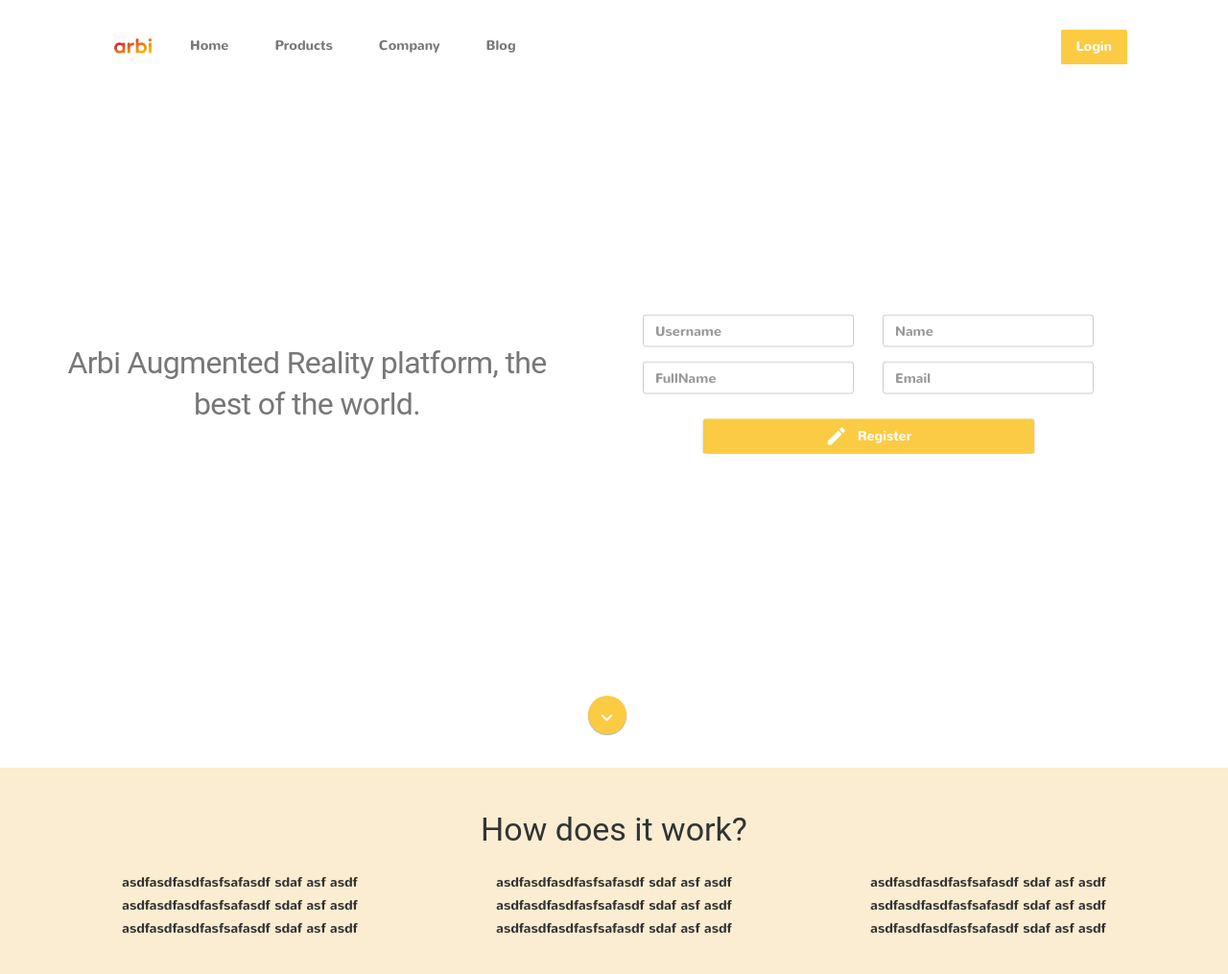
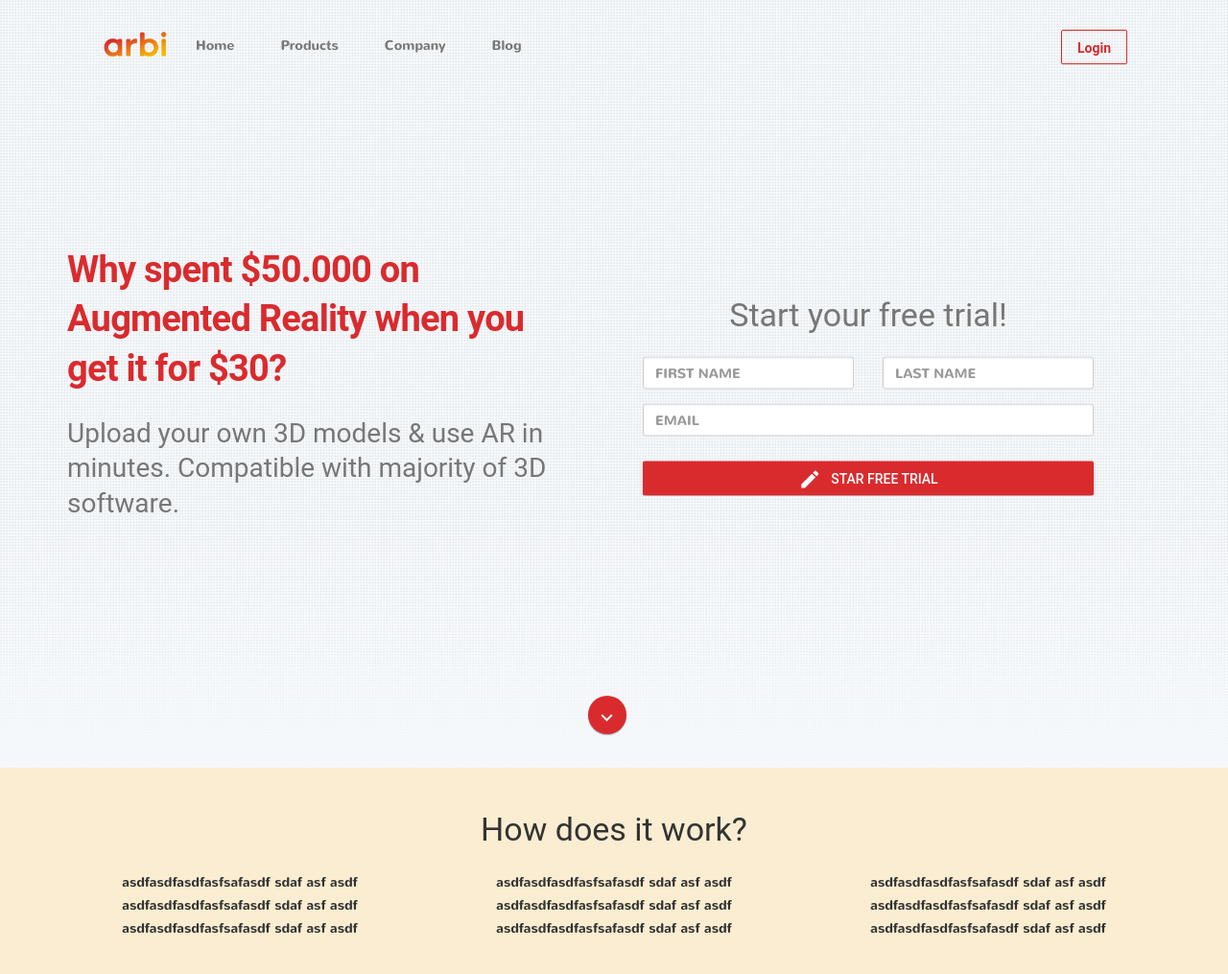
Before and after one commit to fandy/arbio, a PHP site: page / in a window 1280 px wide. Shown: the top 1015 px of the page at 96% size. Run offline with PHP 8.4, Linux system fonts and the light colour scheme; some web fonts are replaced.

Commit message:
correcion

```diff
--- a/home.html
+++ b/home.html
@@ -57,44 +57,44 @@
     </nav>
 
     <section id="section-home">
+      <div id="puntos"></div>
       <div class="container">
         <div class="row">
           <div class="col-md-6 col-sm-6 height">
-            <div class="contenido-main text-center">
-              <h1>Arbi Augmented Reality platform, the best of the world.</h1>
+            <div class="contenido-main text-left">
+              <h1>Why spent $50.000 on Augmented Reality when you get it for $30?</h1>
+              <h3>Upload your own 3D models & use AR in minutes. Compatible with majority of 3D software.</h3>
             </div>
           </div>
           <div class="col-md-6 col-sm-6 height">
             <div class="row-fluid">
               <div class="contenido-formulario">
+                <div class="col-md-12 text-center">
+                  <h3>Start your free trial!</h3>
+                </div>
                 <div class="col-md-6">
                   <div class="input-group">
-                    <input type="text" class="form-control" placeholder="Username" aria-describedby="name1">
+                    <input type="text" class="form-control" placeholder="FIRST NAME" aria-describedby="name1">
                   </div>
                 </div>
                 <div class="col-md-6">
                   <div class="input-group">
-                    <input type="text" class="form-control" placeholder="Name" aria-describedby="name2">
+                    <input type="text" class="form-control" placeholder="LAST NAME" aria-describedby="name2">
                   </div>
                 </div>
-                <div class="col-md-6">
+                <div class="col-md-12">
                   <div class="input-group">
-                    <input type="text" class="form-control" placeholder="FullName" aria-describedby="name3">
-                  </div>
-                </div>
-                <div class="col-md-6">
-                  <div class="input-group">
-                    <input type="text" class="form-control" placeholder="Email" aria-describedby="name4">
+                    <input type="text" class="form-control" placeholder="EMAIL" aria-describedby="name3">
                   </div>
                 </div>
                 <div class="col-md-12 text-center">
-                  <button class="mdl-button mdl-js-button mdl-button--raised mdl-js-ripple-effect register"><i class="mdi mdi-edit"></i>Register</button>
+                  <button class="mdl-button mdl-js-button mdl-button--raised mdl-js-ripple-effect register"><i class="mdi mdi-edit"></i>STAR FREE TRIAL</button>
                 </div>
               </div>
             </div>
           </div>
           <div class="col-md-12 down">
-            <button class="mdl-button mdl-js-button mdl-button--fab mdl-button--mini-fab">
+            <button class="mdl-button mdl-js-button mdl-button--fab mdl-button--mini-fab mdl-js-ripple-effect">
               <i class="mdi mdi-keyboard_arrow_down"></i>
             </button>
           </div>
--- a/public/css/arbi.css
+++ b/public/css/arbi.css
@@ -121,7 +121,7 @@ section {
 	margin: 0;
 	width: 100%;
 	height: auto;
-	background-color: #FFFFFF;
+	background-color: #F6F9FC;
 }
 
 .section {
@@ -171,7 +171,7 @@ section video {
 }
 
 .col-md-12.down button{
-	background-color: #fbcb43;
+	background-color: #D92B2E;
 }
 
 .col-md-12.down button i{
@@ -182,13 +182,11 @@ section video {
 
 .mdl-button.mdl-js-button.mdl-button--raised{
 	margin-top: 11px;
-	background-color: #fbcb43;
-    font-family: inherit;
+	background-color: #D92B2E;
 	text-transform: capitalize;
 	color: #FFFFFF;
 }
 .mdl-button.mdl-js-button.mdl-button--raised.register{
-	max-width: 345px;
 	width: 100%;
 }
 
@@ -199,8 +197,29 @@ section video {
 }
 
 .contenido-main h1{
-	font-size: 32px;
-	color: #777;
+	font-size: 38px;
+	color: #D92B2E;
+	font-weight: bold;
+}
+
+.contenido-main h3{
+	font-size: 28px;
+	line-height: 1.3;
+}
+
+.mdl-ripple{
+	background-color: #BDBDBD;
+}
+
+#puntos{
+    background: url(../images/bg.png) repeat-x 0 0;
+    position: absolute;
+    opacity: 0.85;
+    top: 0;
+    left: 0;
+    width: 100%;
+    height: 100%;
+    z-index: 0;
 }
 
 @media ( min-width : 768px) {
@@ -215,7 +234,7 @@ section video {
 	    transition: all .7s ease;
 	}
 	.navbarcolor{
-		box-shadow: 0 2px 5px 0 rgba(0, 0, 0, 0.16), 0 2px 10px 0 rgba(0, 0, 0, 0.12);
+		box-shadow: 0 1px 4px 0 rgba(99,114,130,0.15);
 		background-color: #FFFFFF !important;
 	    padding: 0px 50px !important;
 	}
@@ -242,7 +261,7 @@ section video {
 	.navbar-default .navbar-nav li a:hover,
 	.navbar-default .navbar-nav li a:active,
 	.navbar-default .navbar-nav li a:focus{
-		color: #fbcb43;
+		color: #D92B2E;
 	}
 
 	.navbar-default .navbar-nav li a:hover:after,
@@ -250,7 +269,7 @@ section video {
 	.navbar-default .navbar-nav li a:focus:after{
 		-webkit-backface-visibility: hidden;
 	    backface-visibility: hidden;
-	    border-color: #fbcb43;
+	    border-color: #D92B2E;
 	    -webkit-transition: width 350ms ease-in-out;
 	    -moz-transition: width 350ms ease-in-out;
 	    -o-transition: width 350ms ease-in-out;
@@ -260,6 +279,56 @@ section video {
 	}
 	.navbar-right{
 		margin-right: 0;
+	}
+
+	.navbar-right button{
+		border: 1px solid #D92B2E;
+		background-color: transparent !important;
+		color: #D92B2E !important;
+		-webkit-transition: all 1s ease;
+	    -moz-transition: all 1s ease;
+	    -o-transition: all 1s ease;
+	    -ms-transition: all 1s ease;
+		transition: all 1s ease;
+		font-weight: bold;
+	}
+
+	.navbarcolor .navbar-collapse .navbar-right button{
+		background-color: #D92B2E !important;
+		color: #FFFFFF!important;
+	}
+
+	.navbarcolor .navbar-brand{} button{
+		background-color: #D92B2E !important;
+		color: #FFFFFF !important;
+	}
+
+	.navbar-brand{
+		padding-right: 50px;
+		padding: 0;
+		-webkit-transition: padding 1s ease;
+	    -moz-transition: padding 1s ease;
+	    -o-transition: padding 1s ease;
+	    -ms-transition: padding 1s ease;
+		transition: padding 1s ease;
+		font-weight: bold;
+	}
+
+	.navbarcolor .navbar-brand{
+		padding: 12px;
+	}
+	.navbar-brand img{
+		width: 75px;
+		-webkit-transition: width 1s ease;
+	    -moz-transition: width 1s ease;
+	    -o-transition: width 1s ease;
+	    -ms-transition: width 1s ease;
+		transition: width 1s ease;
+		font-weight: bold;
+	}
+
+	.navbarcolor .navbar-brand img{
+		width: 45px;
 	}
 
 	#section-home{
```
Also changed, not shown: public/images/bg.png (added).
